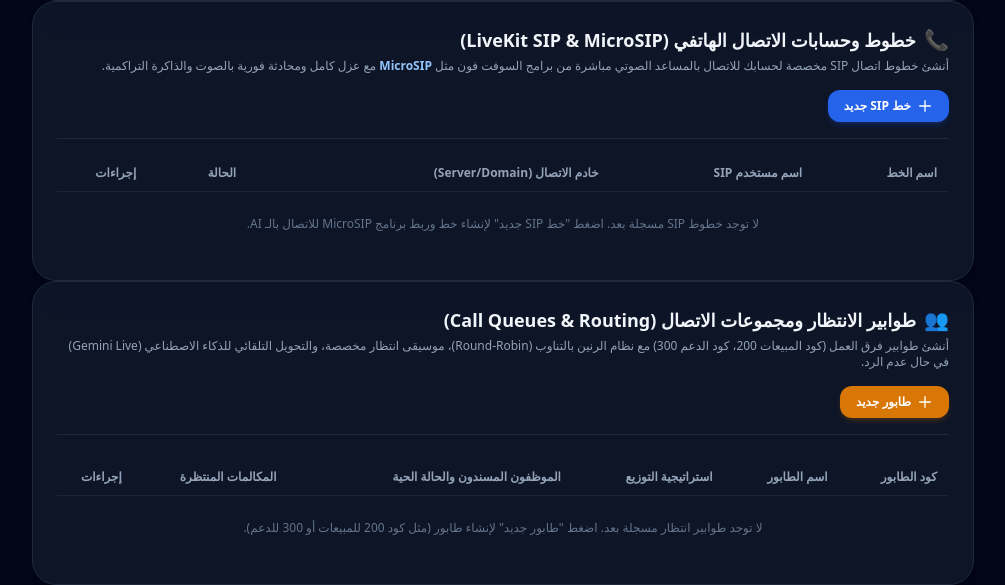
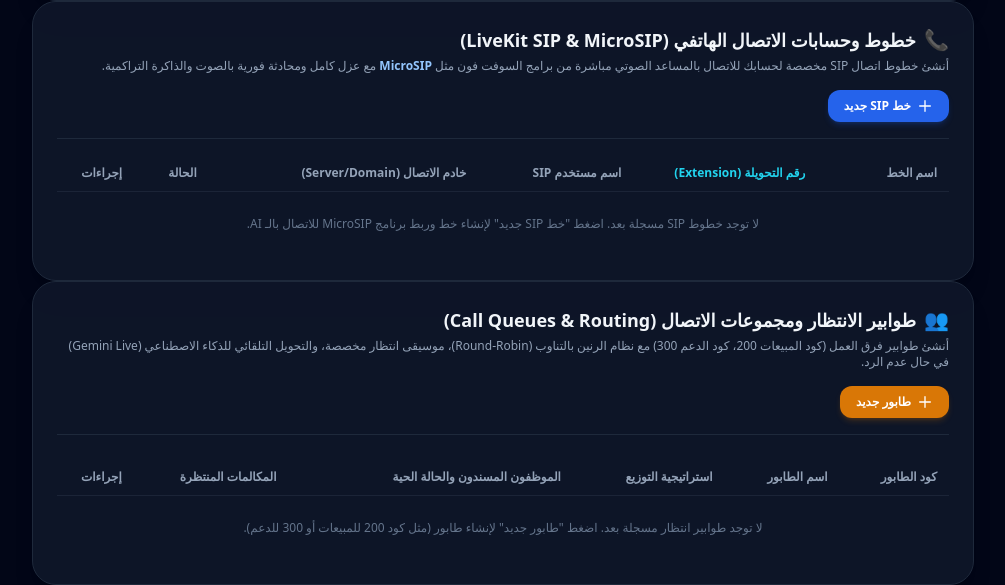
Before and after one commit to solo3li/test-calll-ai, a Django app: page / in a window 1280 px wide. Shown: the part 2216-2801 px from the top of the page, without its empty margins (137-1142 px from the left). Run offline with Django 5.2, Linux system fonts and the light colour scheme; the visitor is signed in with stand-in values (Sample User, id 1); data comes from the database, SQL or seed files in the repository; data that the repository does not hold is empty; parts of the project's set-up code (start-up, migrations or seed data) failed here and were passed over; some libraries are stand-ins or nearby versions.

Commit message:
feat: add core voice assistant application featuring Django views, LiveKit SIP proxy, agent script, models, and UI template

```diff
--- a/django_app/voice_assistant/models.py
+++ b/django_app/voice_assistant/models.py
@@ -262,6 +262,7 @@ class UserSIPAccount(models.Model):
     name = models.CharField(max_length=100, default='خط MicroSIP الافتراضي')
     sip_username = models.CharField(max_length=64, unique=True)
     sip_password = models.CharField(max_length=128)
+    extension = models.CharField(max_length=32, blank=True, default='', db_index=True, help_text='رقم التحويلة المختصر مثل 1001')
     livekit_trunk_id = models.CharField(max_length=128, blank=True)
     livekit_rule_id = models.CharField(max_length=128, blank=True)
     is_active = models.BooleanField(default=True)
@@ -273,7 +274,8 @@ class UserSIPAccount(models.Model):
 
     def __str__(self):
         status = " [نشط]" if self.is_active else " [معطل]"
-        return f"{self.name} ({self.sip_username}){status}"
+        ext_str = f" [تحويلة: {self.extension}]" if self.extension else ""
+        return f"{self.name}{ext_str} ({self.sip_username}){status}"
 
     def to_dict(self):
         return {
@@ -281,6 +283,7 @@ class UserSIPAccount(models.Model):
             "name": self.name,
             "sip_username": self.sip_username,
             "sip_password": self.sip_password,
+            "extension": self.extension or str(1000 + self.id),
             "livekit_trunk_id": self.livekit_trunk_id,
             "livekit_rule_id": self.livekit_rule_id,
             "is_active": self.is_active,
@@ -352,6 +355,7 @@ class QueueMembership(models.Model):
             "sip_account_id": self.sip_account_id,
             "sip_account_name": self.sip_account.name,
             "sip_username": self.sip_account.sip_username,
+            "extension": self.sip_account.extension or str(1000 + self.sip_account.id),
             "order": self.order,
             "is_active": self.is_active,
         }
--- a/django_app/voice_assistant/templates/voice_assistant/room.html
+++ b/django_app/voice_assistant/templates/voice_assistant/room.html
@@ -648,6 +648,7 @@
           <thead>
             <tr class="text-slate-400 border-b border-slate-800/80">
               <th class="py-2.5 px-3">اسم الخط</th>
+              <th class="py-2.5 px-3 text-center text-cyan-400 font-bold">رقم التحويلة (Extension)</th>
               <th class="py-2.5 px-3">اسم مستخدم SIP</th>
               <th class="py-2.5 px-3">خادم الاتصال (Server/Domain)</th>
               <th class="py-2.5 px-3 text-center">الحالة</th>
@@ -656,7 +657,7 @@
           </thead>
           <tbody id="sip-accounts-tbody" class="divide-y divide-slate-800/40">
             <tr>
-              <td colspan="5" class="text-center py-6 text-slate-500">جاري تحميل خطوط SIP...</td>
+              <td colspan="6" class="text-center py-6 text-slate-500">جاري تحميل خطوط SIP...</td>
             </tr>
           </tbody>
         </table>
@@ -799,9 +800,14 @@
 
         <form id="new-sip-form" onsubmit="handleCreateSipAccount(event)" class="space-y-3">
           <div>
-            <label class="block font-semibold text-slate-300 mb-1">اسم الخط / الوصف</label>
-            <input type="text" id="sip-line-name" required placeholder="مثال: خط مبيعات المتجر، كول سنتر 1" class="w-full px-3 py-2 bg-slate-800/80 border border-slate-700 rounded-xl text-slate-100 focus:outline-none focus:border-blue-500" />
-            <p class="text-[11px] text-slate-500 mt-1">سيتم توليد بيانات اعتماد مشفرة وتوجيه المكالمات إلى مساعدك الذكي تلقائياً.</p>
+            <label class="block font-semibold text-slate-300 mb-1">اسم الخط / اسم الموظف</label>
+            <input type="text" id="sip-line-name" required placeholder="مثال: أحمد، سارة، كول سنتر 1" class="w-full px-3 py-2 bg-slate-800/80 border border-slate-700 rounded-xl text-slate-100 focus:outline-none focus:border-blue-500" />
+          </div>
+
+          <div>
+            <label class="block font-semibold text-slate-300 mb-1">رقم التحويلة المختصر (Extension Number)</label>
+            <input type="text" id="sip-line-extension" pattern="[0-9]+" placeholder="تلقائي بالتسلسل (1001، 1002...) أو أدخل رقماً مخصصاً" class="w-full px-3 py-2 bg-slate-800/80 border border-slate-700 rounded-xl text-cyan-300 font-mono font-bold focus:outline-none focus:border-cyan-500" />
+            <p class="text-[10px] text-slate-500 mt-1">الرقم الذي سيكتبه زملاؤك على لوحة أرقام MicroSIP للاتصال بك أو تحويل المكالمات إليك مباشرة.</p>
           </div>
 
           <div id="new-sip-error" class="hidden p-2 rounded-lg bg-rose-950/80 border border-rose-800 text-rose-300 text-xs"></div>
@@ -828,6 +834,15 @@
               <path stroke-linecap="round" stroke-linejoin="round" stroke-width="2" d="M6 18L18 6M6 6l12 12" />
             </svg>
           </button>
+        </div>
+
+        <!-- Extension Highlight Banner -->
+        <div class="p-3 rounded-2xl bg-cyan-950/40 border border-cyan-800/80 flex items-center justify-between gap-3">
+          <div>
+            <span class="text-xs font-bold text-cyan-300 block">📞 رقم التحويلة للاتصال والتحويل الداخلي (Extension):</span>
+            <span class="text-[10px] text-slate-400">يمكنك وزملاؤك كتابة هذا الرقم في خانة التحويل (Transfer) أو لوحة الاتصال:</span>
+          </div>
+          <span id="details-sip-extension-badge" class="font-mono font-black text-xl text-cyan-300 bg-slate-900 px-3.5 py-1 rounded-xl border border-cyan-700/80 shadow-inner">1001</span>
         </div>
 
         <div class="p-3 rounded-xl bg-blue-950/50 border border-blue-800/60 text-blue-200 space-y-1.5">
@@ -2235,7 +2250,7 @@
         if (currentSipAccounts.length === 0) {
           tbody.innerHTML = `
             <tr>
-              <td colspan="5" class="text-center py-6 text-slate-500 text-xs">
+              <td colspan="6" class="text-center py-6 text-slate-500 text-xs">
                 لا توجد خطوط SIP مسجلة بعد. اضغط "خط SIP جديد" لإنشاء خط وربط برنامج MicroSIP للاتصال بالـ AI.
               </td>
             </tr>
@@ -2246,7 +2261,12 @@
         tbody.innerHTML = currentSipAccounts.map(acc => `
           <tr class="hover:bg-slate-800/30 transition">
             <td class="py-3 px-3 font-semibold text-slate-200">${escapeHtml(acc.name)}</td>
-            <td class="py-3 px-3 font-mono text-cyan-400 font-bold">${escapeHtml(acc.sip_username)}</td>
+            <td class="py-3 px-3 text-center">
+              <span class="font-mono font-bold text-cyan-300 bg-cyan-950/70 border border-cyan-800 px-2.5 py-1 rounded-lg text-sm shadow-sm">
+                ${escapeHtml(acc.extension || '')}
+              </span>
+            </td>
+            <td class="py-3 px-3 font-mono text-slate-400 font-medium">${escapeHtml(acc.sip_username)}</td>
             <td class="py-3 px-3 font-mono text-slate-300">127.0.0.1:5060</td>
             <td class="py-3 px-3 text-center">
               <span class="inline-flex items-center gap-1 px-2 py-0.5 rounded-full text-[10px] font-semibold bg-emerald-950/80 text-emerald-300 border border-emerald-800">
@@ -2285,6 +2305,8 @@
 
     function openNewSipModal() {
       document.getElementById('sip-line-name').value = '';
+      const extInput = document.getElementById('sip-line-extension');
+      if (extInput) extInput.value = '';
       document.getElementById('new-sip-error').classList.add('hidden');
       document.getElementById('new-sip-modal').classList.remove('hidden');
     }
@@ -2298,6 +2320,8 @@
       const btn = document.getElementById('btn-submit-sip');
       const errEl = document.getElementById('new-sip-error');
       const name = document.getElementById('sip-line-name').value.trim();
+      const extInput = document.getElementById('sip-line-extension');
+      const extension = extInput ? extInput.value.trim() : '';
 
       btn.disabled = true;
       btn.innerText = 'جاري إنشاء الخط في LiveKit...';
@@ -2310,7 +2334,7 @@
             'Content-Type': 'application/json',
             'X-CSRFToken': getCookie('csrftoken')
           },
-          body: JSON.stringify({ name })
+          body: JSON.stringify({ name, extension })
         });
         const data = await res.json();
         if (data.status === 'success') {
@@ -2337,6 +2361,8 @@
       document.getElementById('details-sip-user').value = cfg.username || '';
       document.getElementById('details-sip-domain').value = cfg.domain || '127.0.0.1';
       document.getElementById('details-sip-pass').value = cfg.password || '';
+      const extBadge = document.getElementById('details-sip-extension-badge');
+      if (extBadge) extBadge.innerText = cfg.extension || '1001';
       document.getElementById('sip-details-modal').classList.remove('hidden');
     }
 
@@ -2349,7 +2375,8 @@
         sip_proxy: '127.0.0.1:5060',
         username: acc.sip_username,
         domain: '127.0.0.1',
-        password: acc.sip_password
+        password: acc.sip_password,
+        extension: acc.extension
       });
     }
 
@@ -2425,6 +2452,7 @@
                   <span class="inline-flex items-center gap-1 px-2 py-0.5 rounded-md text-[10px] font-semibold ${badgeColor} border mr-1 mb-1">
                     <span class="w-1.5 h-1.5 rounded-full ${dotColor}"></span>
                     <span>${escapeHtml(m.sip_account_name || m.sip_username)}</span>
+                    <span class="text-cyan-300 font-mono text-[9px] font-bold">[تحويلة ${escapeHtml(m.extension || '')}]</span>
                     <span class="opacity-75 font-mono text-[9px]">(${stateLabel})</span>
                   </span>
                 `;
@@ -2485,7 +2513,8 @@
           <label class="flex items-center gap-2 p-1.5 rounded-lg bg-slate-900/60 border border-slate-800 hover:bg-slate-800/40 cursor-pointer transition">
             <input type="checkbox" name="member_sip_ids" value="${acc.id}" class="rounded bg-slate-800 border-slate-700 text-amber-500 focus:ring-amber-500">
             <span class="text-slate-200 font-medium">${escapeHtml(acc.name)}</span>
-            <span class="font-mono text-cyan-400 text-[10px]">(${escapeHtml(acc.sip_username)})</span>
+            <span class="font-mono text-cyan-300 font-bold text-[11px] mr-1">[تحويلة: ${escapeHtml(acc.extension || '')}]</span>
+            <span class="font-mono text-slate-500 text-[10px]">(${escapeHtml(acc.sip_username)})</span>
           </label>
         `).join('');
       } else {
--- a/django_app/voice_assistant/views.py
+++ b/django_app/voice_assistant/views.py
@@ -282,6 +282,10 @@ def livekit_webhook(request):
                     "participant_identity": participant_identity
                 })
                 r.rpush("agent_jobs", job_payload)
+                if participant_identity.startswith("sip_"):
+                    clean = participant_identity.replace("sip_sip_", "sip_")
+                    r.set(f"agent_room:{participant_identity}", room_name, ex=7200)
+                    r.set(f"agent_room:{clean}", room_name, ex=7200)
                 logger.info(f"Dispatched job {job_payload} to Redis 'agent_jobs' queue.")
             except Exception as ex:
                 logger.error(f"Failed to dispatch room '{room_name}' to Redis: {ex}")
@@ -297,8 +301,12 @@ def livekit_webhook(request):
             # If a SIP agent left, reset their status to AVAILABLE in Redis and publish presence
             if participant_identity.startswith("sip_"):
                 try:
+                    clean = participant_identity.replace("sip_sip_", "sip_")
                     r = redis.Redis.from_url(settings.REDIS_URL)
                     r.set(f"agent_state:{participant_identity}", "AVAILABLE")
+                    r.set(f"agent_state:{clean}", "AVAILABLE")
+                    r.delete(f"agent_room:{participant_identity}")
+                    r.delete(f"agent_room:{clean}")
                     publish_to_centrifugo("presence_updates", {
                         "event": "agent_presence",
                         "sip_username": participant_identity,
@@ -953,10 +961,18 @@ def create_sip_account(request):
         sip_username = f"sip_u{request.user.id}_{unique_suffix}"
         sip_password = f"Pass_{uuid.uuid4().hex[:10]}"
 
-        # Auto-assign clean extension number starting from 1001
-        last_acc = UserSIPAccount.objects.order_by('-id').first()
-        next_ext = (1000 + (last_acc.id if last_acc else 0) + 1)
-        extension = str(next_ext)
+        # Resolve or auto-assign clean numeric extension number
+        user_ext = str(data.get('extension', '')).strip()
+        if user_ext and user_ext.isdigit():
+            if UserSIPAccount.objects.filter(user=request.user, extension=user_ext).exists():
+                return JsonResponse({"status": "error", "message": f"رقم التحويلة {user_ext} مستخدم بالفعل"}, status=400)
+            extension = user_ext
+        else:
+            existing_exts = set(UserSIPAccount.objects.filter(user=request.user).values_list('extension', flat=True))
+            ext_num = 1001
+            while str(ext_num) in existing_exts:
+                ext_num += 1
+            extension = str(ext_num)
 
         import asyncio
         trunk_id, rule_id = asyncio.run(_async_create_sip_trunk_and_rule(
@@ -972,14 +988,22 @@ def create_sip_account(request):
             name=name,
             sip_username=sip_username,
             sip_password=sip_password,
+            extension=extension,
             livekit_trunk_id=trunk_id,
             livekit_rule_id=rule_id,
             is_active=True
         )
 
+        try:
+            r = redis.Redis.from_url(settings.REDIS_URL)
+            r.set(f"ext_to_user:{extension}", sip_username)
+            r.set(f"user_to_ext:{sip_username}", extension)
+        except Exception:
+            pass
+
         return JsonResponse({
             "status": "success",
-            "message": f"تم إنشاء خط SIP بنجاح: {name}",
+            "message": f"تم إنشاء خط SIP بنجاح: {name} (تحويلة: {extension})",
             "account": account.to_dict(),
             "config": {
                 "account_name": name,
@@ -990,7 +1014,7 @@ def create_sip_account(request):
                 "login": sip_username,
                 "password": sip_password,
                 "extension": extension,
-                "instructions": f"في MicroSIP: اضغط Add Account وأدخل البيانات، ثم ألغِ تحديد خيار (Register with domain) و (Publish Presence) واضغط Save. يمكنك الاتصال بطلب الرقم {extension} أو {sip_username} للحديث مع الـ AI."
+                "instructions": f"في MicroSIP: اضغط Add Account وأدخل البيانات، ثم ألغِ تحديد خيار (Register with domain) و (Publish Presence) واضغط Save. رقم تحويلتك المباشر للاتصال والتحويل هو {extension}."
             }
         }, status=201)
 
@@ -1011,10 +1035,17 @@ def delete_sip_account(request, account_id):
     except Exception as e:
         logger.warning(f"Failed to delete LiveKit trunk/rule: {e}")
 
+    try:
+        r = redis.Redis.from_url(settings.REDIS_URL)
+        r.delete(f"ext_to_user:{account.extension}")
+        r.delete(f"user_to_ext:{account.sip_username}")
+    except Exception:
+        pass
+
     account.delete()
     return JsonResponse({
         "status": "success",
-        "message": f"تم حذف خط SIP '{account.name}' بنجاح."
+        "message": f"تم حذف خط SIP '{account.name}' (تحويلة: {account.extension}) بنجاح."
     })
 
 # ==================== Call Queues & Routing Management ====================
```
Also changed, not shown: agent/main.py (+60 -0 lines), livekit/sip_proxy.py (+19 -2 lines), django_app/voice_assistant/migrations/0008_usersipaccount_extension.py (added).
